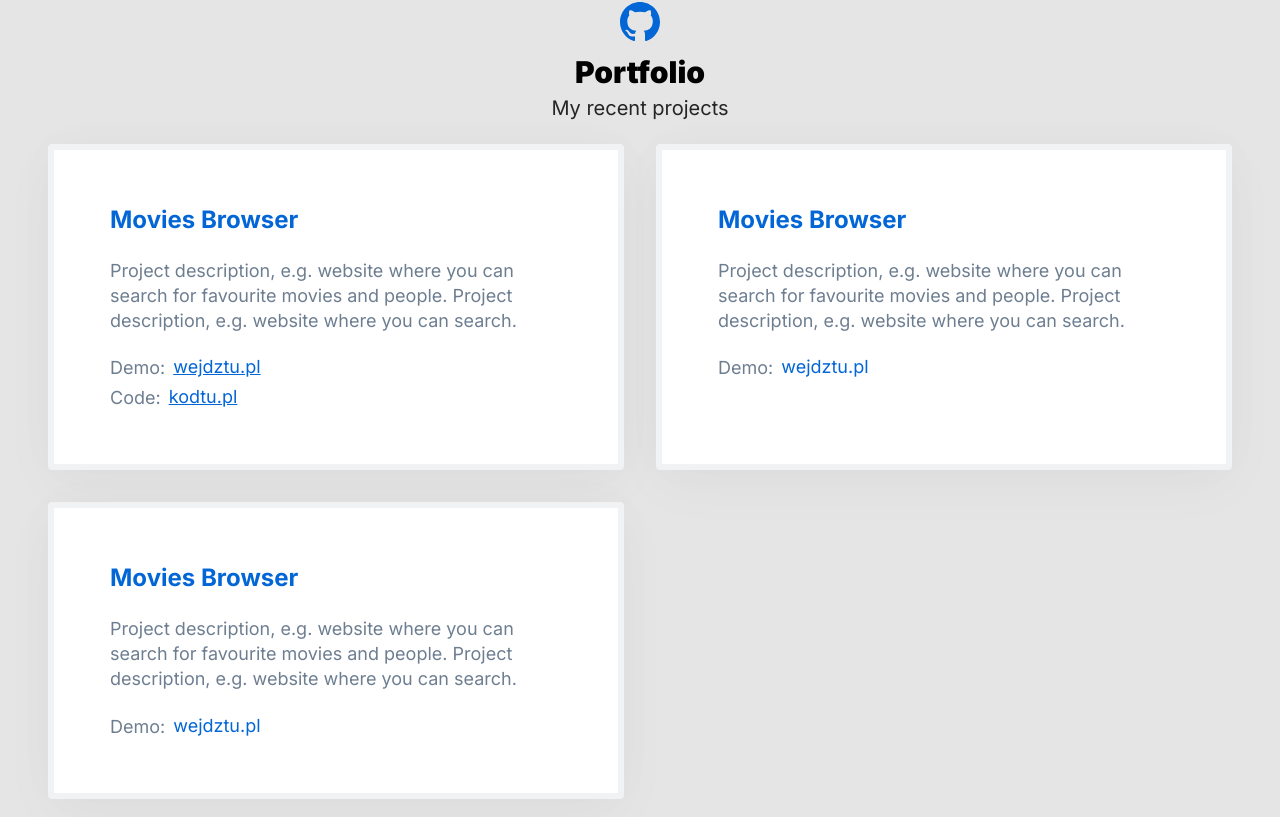
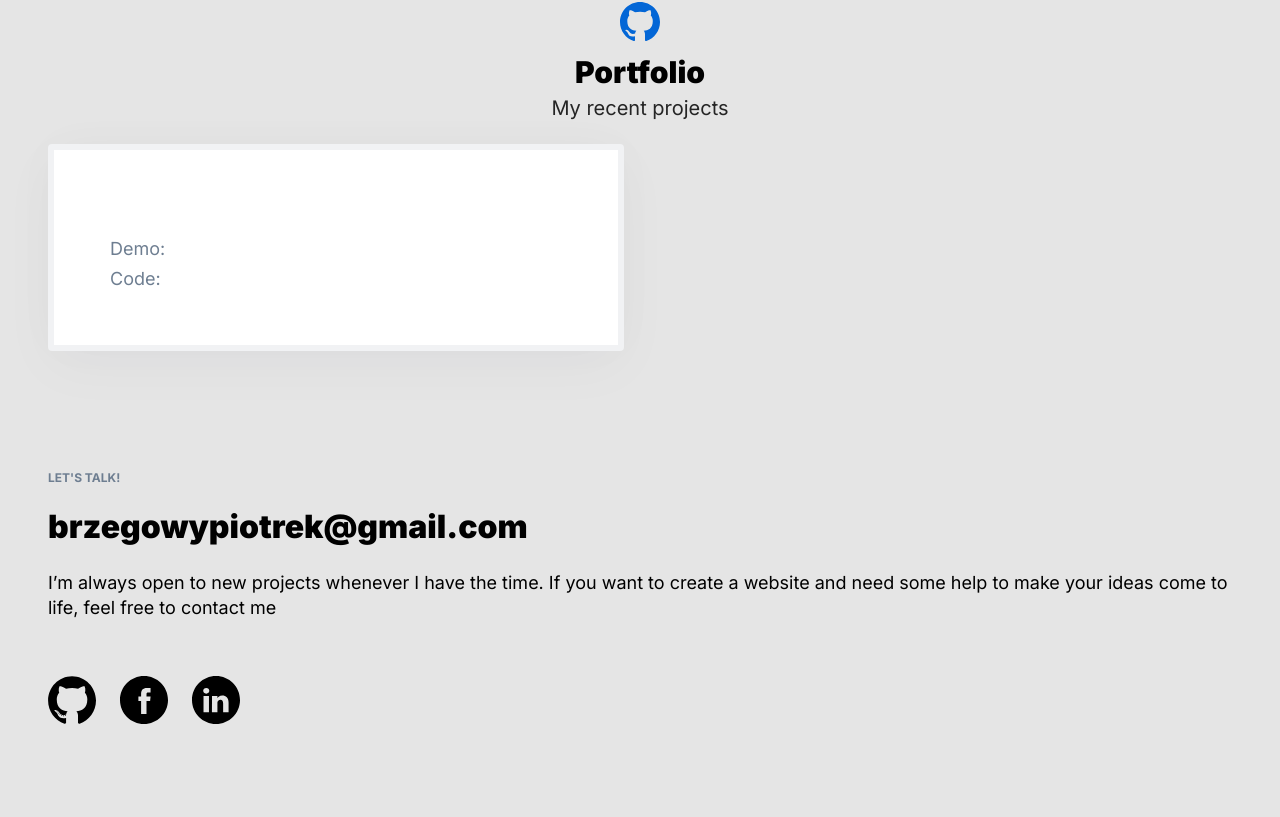
Before and after one commit to piotrekbrzegowy/personal-homepage, a React (Create React App) app: page / in a window 1280 px wide. Shown: the part 1203-2020 px from the top of the page. Built offline with nearby package versions, Linux system fonts and the light colour scheme; no server answers.

Commit message:
dispatching action moved to homepage component

```diff
--- a/src/Homepage/Tile/index.js
+++ b/src/Homepage/Tile/index.js
@@ -1,40 +1,14 @@
-import { useEffect } from "react";
-import { useDispatch, useSelector } from "react-redux";
-import { fetchRepositories, resetState, selectError, selectLoading, selectRepositories } from "../homepageSlice";
 import { Wrapper, Title, Tile, Description, LinksSection, Link, LinksDescription } from "./styled";
 
-
-
-export const TilesSection = () => {
-    const dispatch = useDispatch();
-
-    const data = useSelector(selectRepositories);
-    const isLoading = useSelector(selectLoading);
-    const isError = useSelector(selectError);
-
-    useEffect(() => {
-        dispatch(fetchRepositories());
-        return () => resetState();
-    }, [dispatch])
-
+export const TilesSection = ({ title, description, demoLink, codeLink }) => {
     return (
         <>
             <Wrapper>
                 <Tile>
-                    <Title>Movies Browser</Title>
-                    <Description>Project description, e.g. website where you can search for favourite movies and people. Project description, e.g. website where you can search.</Description>
-                    <LinksSection><LinksDescription>Demo:</LinksDescription><Link target="_blank" rel="noreferrer" href="">wejdztu.pl</Link></LinksSection>
-                    <LinksSection><LinksDescription>Code:</LinksDescription><Link target="_blank" rel="noreferrer" href="">kodtu.pl</Link></LinksSection>
-                </Tile>
-                <Tile>
-                    <Title>Movies Browser</Title>
-                    <Description>Project description, e.g. website where you can search for favourite movies and people. Project description, e.g. website where you can search.</Description>
-                    <LinksSection><LinksDescription>Demo:</LinksDescription><Link>wejdztu.pl</Link></LinksSection>
-                </Tile>
-                <Tile>
-                    <Title>Movies Browser</Title>
-                    <Description>Project description, e.g. website where you can search for favourite movies and people. Project description, e.g. website where you can search.</Description>
-                    <LinksSection><LinksDescription>Demo:</LinksDescription><Link>wejdztu.pl</Link></LinksSection>
+                    <Title>{title}</Title>
+                    <Description>{description}</Description>
+                    <LinksSection><LinksDescription>Demo:</LinksDescription><Link target="_blank" rel="noreferrer" href="">{demoLink}</Link></LinksSection>
+                    <LinksSection><LinksDescription>Code:</LinksDescription><Link target="_blank" rel="noreferrer" href="">{codeLink}</Link></LinksSection>
                 </Tile>
             </Wrapper>
         </>
```
